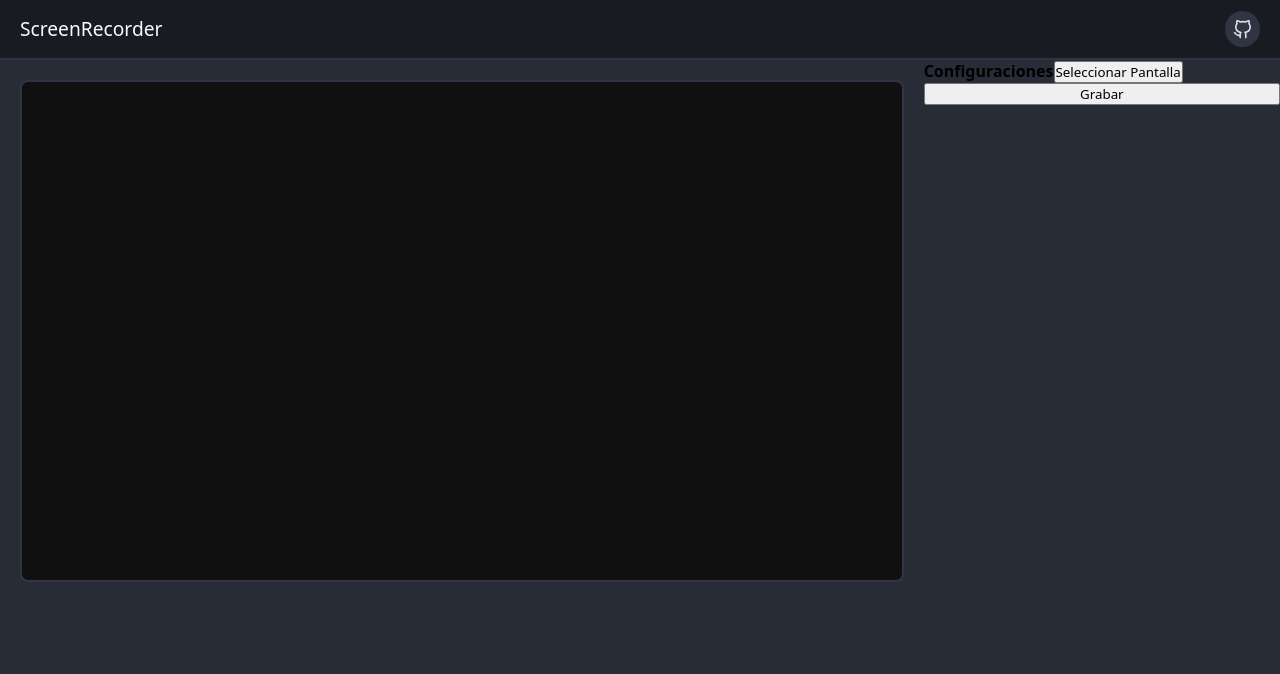
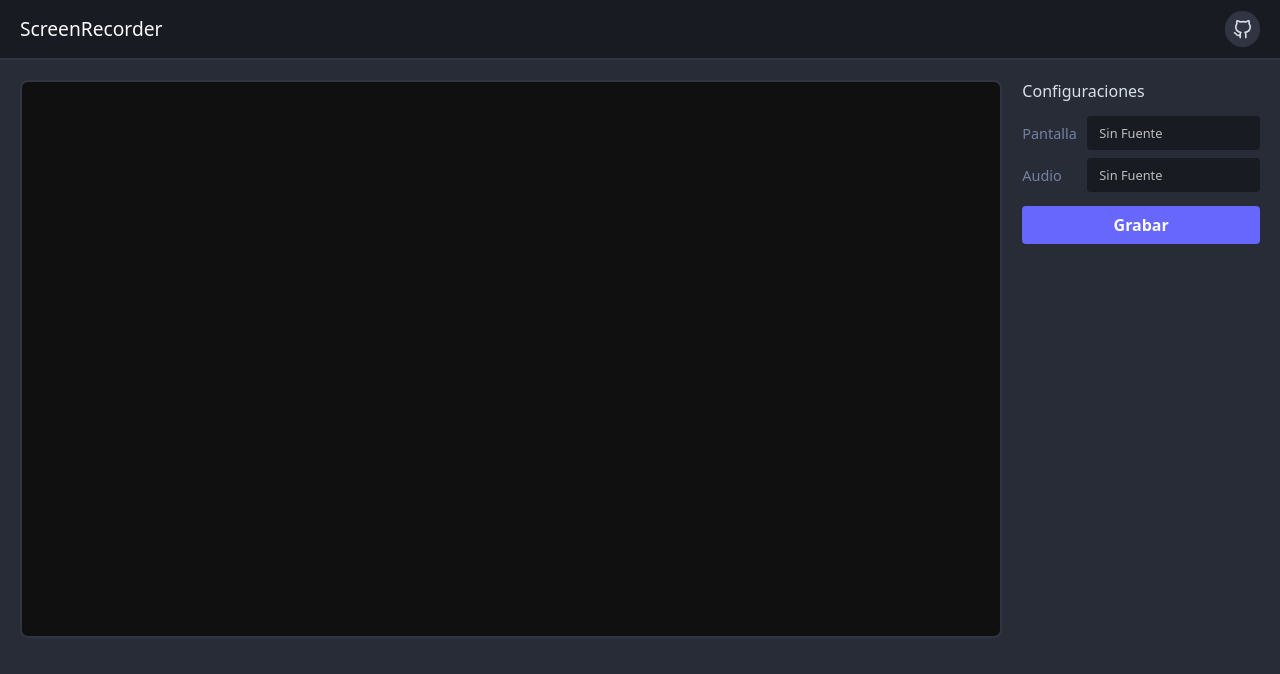
Before and after one commit to munozrc/screen-recorder, a React (Vite) app: page / in a window 1280 px wide. Shown: the top 674 px of the page. Built offline with nearby package versions, Linux system fonts and the light colour scheme.

Commit message:
feat: Add panel controls

```diff
--- a/src/App.tsx
+++ b/src/App.tsx
@@ -82,18 +82,30 @@ export default function App () {
     <>
       <header className={styles.appHeader}>
         <h1 className={styles.branding}>ScreenRecorder</h1>
-        <button className={styles.githubButton}>
+        <a
+          className={styles.githubButton}
+          href="https://github.com/munozrc/screen-recorder"
+          target="_blank"
+          rel="noreferrer"
+        >
           <GithubIcon size="1.2rem" color="#d9e1e8"/>
-        </button>
+        </a>
       </header>
       <div className={styles.appBody}>
         <ScreenPreview ref={video}/>
         <aside className={styles.appControls}>
-          <label>
-            <strong>Configuraciones</strong>
-            <button>Seleccionar Pantalla</button>
-          </label>
-          <button onClick={handleClick}>
+          <h3 className={styles.title}>Configuraciones</h3>
+          <section className={styles.controlContainer}>
+            <label className={styles.controlOption}>
+              <span>Pantalla</span>
+              <button>Sin Fuente</button>
+            </label>
+            <label className={styles.controlOption}>
+              <span>Audio</span>
+              <button>Sin Fuente</button>
+            </label>
+          </section>
+          <button onClick={handleClick} className={styles.recordButton}>
             {status === "idle" ? "Grabar" : "Detener"}
           </button>
         </aside>
--- a/src/styles/app.module.css
+++ b/src/styles/app.module.css
@@ -35,8 +35,62 @@
 }
 
 .appControls {
-  width: 500px;
+  width: 320px;
   height: 80px;
   display: flex;
   flex-direction: column;
+  padding: 20px 20px 20px 0px;
+  gap: 14px;
 }
+
+.title {
+  font-size: 1rem;
+  font-weight: 500;
+  color: #d9e1e8;
+}
+
+.controlContainer {
+  display: flex;
+  flex-direction: column;
+  gap: 8px;
+}
+
+.controlOption {
+  display: flex;
+  align-items: center;
+  font-size: 0.9rem;
+  font-weight: 400;
+  color: #7581a3;
+  gap: 10px;
+}
+
+.controlOption>span {
+  min-width: 55px;
+}
+
+.controlOption>button {
+  width: 100%;
+  background: none;
+  outline: none;
+  border: none;
+  background-color: #191b22;
+  border-radius: 4px;
+  color: #bebebe;
+  padding: 8px 12px;
+  cursor: pointer;
+  text-align: left;
+  font-size: 0.8rem;
+}
+
+.recordButton {
+  background: none;
+  outline: none;
+  border: none;
+  background-color: #6767fd;
+  padding: 8px 12px;
+  text-align: center;
+  border-radius: 4px;
+  font-size: 1rem;
+  color: #fafafa;
+  font-weight: 600;
+}
```
